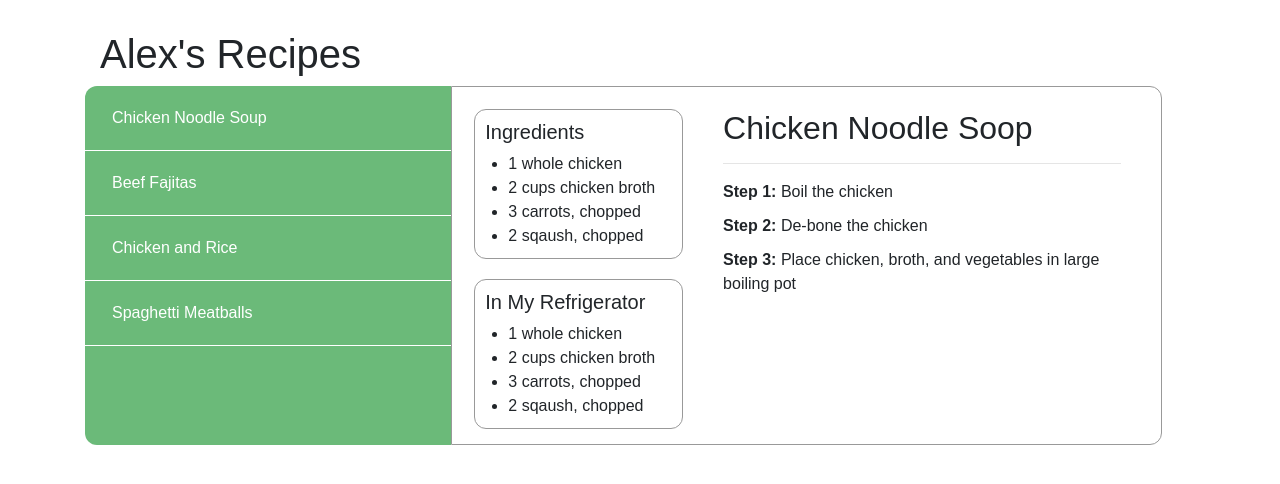
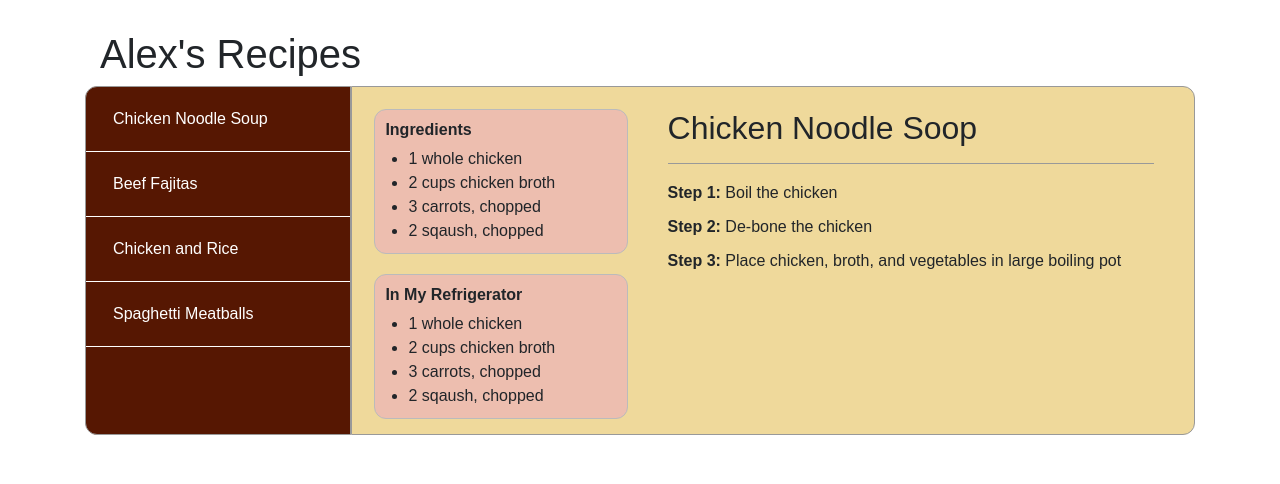
Before and after one commit to asimo124/RecipesReact, a React (Create React App) app: page / in a window 1280 px wide. Shown: the top 484 px of the page. Built offline with nearby package versions, Linux system fonts and the light colour scheme.

Commit message:
Worked on css, overall aesthetic. New color scheme.

```diff
--- a/src/App.js
+++ b/src/App.js
@@ -8,7 +8,7 @@ class App extends Component {
 				<Grid>
 					<h1>Alex's Recipes</h1>
 					<Row >
-						<div className="recipe-list-container" xs={12} md={4}>
+						<div className="recipe-list-container" >
 							<ul className="recipe-list">
 								<li><a href="#">Chicken Noodle Soup</a></li>
 								<li><a href="#">Beef Fajitas</a></li>
@@ -16,7 +16,7 @@ class App extends Component {
 								<li><a href="#">Spaghetti Meatballs</a></li>
 							</ul>
 						</div>
-						<div className="recipe-details-container" xs={12} md={8}>
+						<div className="recipe-details-container" >
 							<Row >
 								<Col xs={12} md={4} >
 									<div className="ingredients-container">
--- a/src/index.css
+++ b/src/index.css
@@ -10,9 +10,10 @@ body {
 
 /* Recipe List UL */
 .recipe-list-container {
-  background-color: #6bba79;
+  background-color: #561702;
   border-radius: 12px 0 0 12px;
-  width: 33%
+  border: 1px solid #999;
+  width: 24%
 }
 ul.recipe-list {
   list-style-type: none;
@@ -21,7 +22,7 @@ ul.recipe-list {
 }
 ul.recipe-list li {
   padding: 20px 0;
-  border-bottom: 1px solid white;
+  border-bottom: 0.03em solid #FFF;
 }
 ul.recipe-list li:last-of-type {
   /*border-bottom: none;*/
@@ -29,26 +30,28 @@ ul.recipe-list li:last-of-type {
 ul.recipe-list li a {
   display: inline-block;
   margin-left: 27px;
+  /*font-weight: bold;*/
 }
 ul.recipe-list li a:active {
-  color: white;
+  color: #FFF;
 }
 ul.recipe-list li a:visited {
-  color: white;
+  color: #FFF;
 }
 ul.recipe-list li a:link {
-  color: white;
+  color: #FFF;
 }
 ul.recipe-list li a:hover {
-  color: white;
+  color: #FFF;
 }
 /* Recipe Details Container */
 .recipe-details-container {
   border-radius: 0 12px 12px 0;
   border: 1px solid #999;
-  width: 64%;
+  width: 76%;
   padding-left: 22px;
   padding-top: 12px;
+  background-color: #efd99b;
 }
 /**  **/
 
@@ -58,11 +61,12 @@ h2.recipe-title {
 
 /* Ingredients Container */
 .ingredients-container {
-  border: 1px solid #999;
+  border: 1px solid #bbb;
   border-radius: 12px;
   padding: 10px;
   margin-top: 10px;
   margin-bottom: 20px;
+  background-color: #edbeaf;
 }
 
 /* Ingredients List */
@@ -71,14 +75,16 @@ ul.ingredients-list {
   padding: 0 0 0 8px;
   margin-left: 15px;
   margin-bottom: 0;
+
 }
 
 /* Ingredients Container */
 .available-ingredients-container {
-  border: 1px solid #999;
+  border: 1px solid #bbb;
   border-radius: 12px;
   padding: 10px;
   margin-bottom: 15px;
+  background-color: #edbeaf;
 }
 
 /* Ingredients List */
@@ -107,3 +113,17 @@ ul.recipe-steps-list {
 ul.recipe-steps-list li {
   margin: 10px 0;
 }
+
+hr {
+  display: block;
+  height: 1px;
+  border: 0;
+  border-top: 1px solid #999;
+  margin: 1em 0;
+  padding: 0;
+}
+
+h5 {
+  font-weight: bold;
+  font-size: 16px;
+}
```
Also changed, not shown: 1 other file (tests, documents, lock files or other folders).
